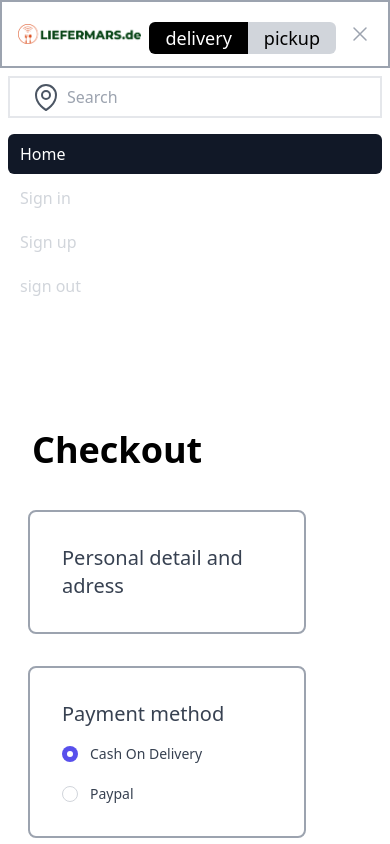
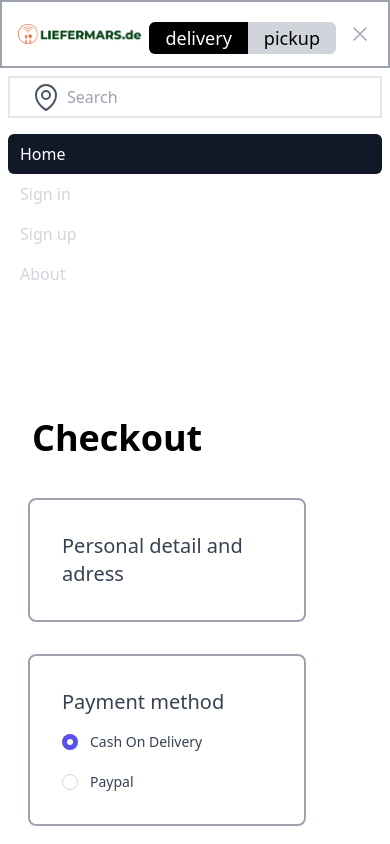
Before and after one commit to muhammad-danish1998/foodwebsite, a React (Vite) app: page /checkout in a window 390 px wide. Both pictures are taken after a click on the button "Open main menu". Shown: the top 844 px of the page. Built offline with nearby package versions, Linux system fonts and the light colour scheme; no server answers.

Commit message:
fix navbar

```diff
--- a/src/components/HeaderNavbar.jsx
+++ b/src/components/HeaderNavbar.jsx
@@ -227,13 +227,17 @@ export default function HeaderNavbar() {
           <Disclosure.Panel className="lg:hidden">
             <div className="space-y-1 px-2 pt-2 pb-3">
               {/* Current: "bg-gray-900 text-white", Default: "text-gray-300 hover:bg-gray-700 hover:text-white" */}
+              <Link to="/">
               <Disclosure.Button
                 as="a"
-                href="/"
+                // href="/"
                 className="block rounded-md bg-gray-900 px-3 py-2 text-base font-medium text-white"
               >
+
                 Home
               </Disclosure.Button>
+              </Link>
+              <Link to="/signin">
               <Disclosure.Button
                 as="a"
                 href="#"
@@ -241,6 +245,8 @@ export default function HeaderNavbar() {
               >
               Sign in
               </Disclosure.Button>
+              </Link>
+              <Link to="/signup">
               <Disclosure.Button
                 as="a"
                 href="#"
@@ -248,13 +254,16 @@ export default function HeaderNavbar() {
               >
                 Sign up
               </Disclosure.Button>
+              </Link>
+              <Link to="/about">
               <Disclosure.Button
                 as="a"
                 href="#"
                 className="block rounded-md px-3 py-2 text-base font-medium text-gray-300 hover:bg-gray-700 hover:text-white"
               >
-                sign out
+               About
               </Disclosure.Button>
+              </Link>
             </div>
 
           </Disclosure.Panel>
```
Also changed, not shown: src/components/Header.jsx (+0 -14 lines).
